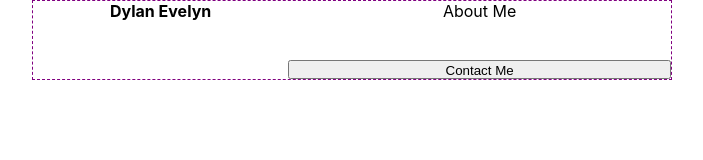
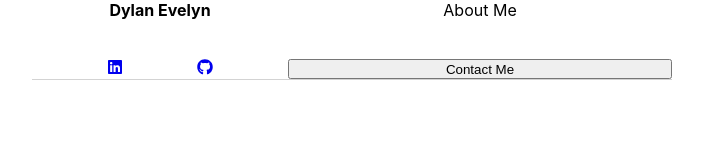
Before and after one commit to DJEvelyn/chat-portfolio, a React (Create React App) app: page / in a window 1280 px wide. Shown: the top 160 px of the page, without its empty margins (288-991 px from the left). Built offline with nearby package versions, Linux system fonts and the light colour scheme; no server answers.

Commit message:
Added socials links and icons

```diff
--- a/package.json
+++ b/package.json
@@ -9,6 +9,7 @@
     "@testing-library/user-event": "^13.5.0",
     "react": "^19.0.0",
     "react-dom": "^19.0.0",
+    "react-icons": "^5.5.0",
     "react-scripts": "5.0.1",
     "styled-components": "^6.1.16",
     "web-vitals": "^2.1.4"
--- a/src/components/profile/ProfileMain.jsx
+++ b/src/components/profile/ProfileMain.jsx
@@ -1,5 +1,9 @@
 import React from 'react'
 import styled from 'styled-components'
+
+// icons
+import { FaLinkedin, FaGithub } from "react-icons/fa6";
+
 
 export default function ProfileMain()
 {
@@ -9,6 +13,12 @@ export default function ProfileMain()
             <span className='nameSection'> Dylan Evelyn </span>
             <span className='aboutMeSection'> About Me </span>
 
+            <span className='iconsSection'>
+
+                <a href='http://linkedin.com/in/dylan-evelyn'> <FaLinkedin/> </a>
+                <a href='http://github.com/djevelyn'> <FaGithub/> </a>
+
+            </span>
 
             <button style={{gridArea: 'contact'}}> Contact Me </button>
         </ProfileMainCSS>
@@ -19,11 +29,13 @@ export default function ProfileMain()
 const ProfileMainCSS = styled.div `
 
     box-sizing: border-box;
+    overflow: hidden;
 
     min-width: 100%;
     min-height: 100%;
 
-    border: 1px dashed purple;
+    //border: 1px dashed purple; // for debugging
+    border-bottom: 1px solid lightgray;
 
     display: grid;
 
@@ -50,4 +62,17 @@ const ProfileMainCSS = styled.div `
         align-items: center;
     }
 
+    .iconsSection {
+        grid-area: icons;
+
+        display: flex;
+        justify-content: space-evenly;
+        align-items: center;
+    }
+
+    .iconsSection * {
+        max-height: 100%;
+        max-width: auto;
+    }
+
 `
```
Also changed, not shown: 1 other file (tests, documents, lock files or other folders).
